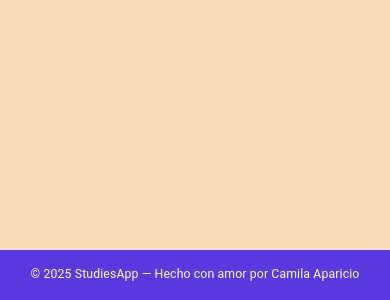
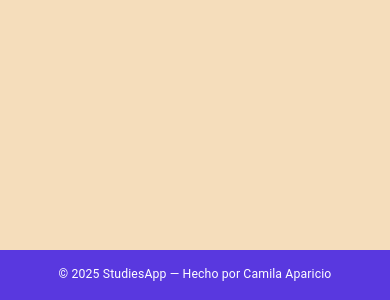
Before and after one commit to CamilaAparicio/GestionDeEstudiantes, a React (Vite) app: page / in a window 390 px wide. Shown: the part 1558-1858 px from the top of the page. Built offline with nearby package versions, Linux system fonts and the light colour scheme; no server answers.

Commit message:
correccion de responsive

```diff
--- a/src/Layout/Footer.jsx
+++ b/src/Layout/Footer.jsx
@@ -10,10 +10,11 @@ const Footer = () => (
       textAlign: 'center',
       backgroundColor: 'primary.main',
       color: 'primary.contrastText',
+      width: '100%'
     }}
   >
     <Typography variant="body2">
-      © {new Date().getFullYear()} StudiesApp — Hecho con amor por Camila Aparicio
+      © {new Date().getFullYear()} StudiesApp — Hecho por Camila Aparicio
     </Typography>
   </Box>
 );
```
